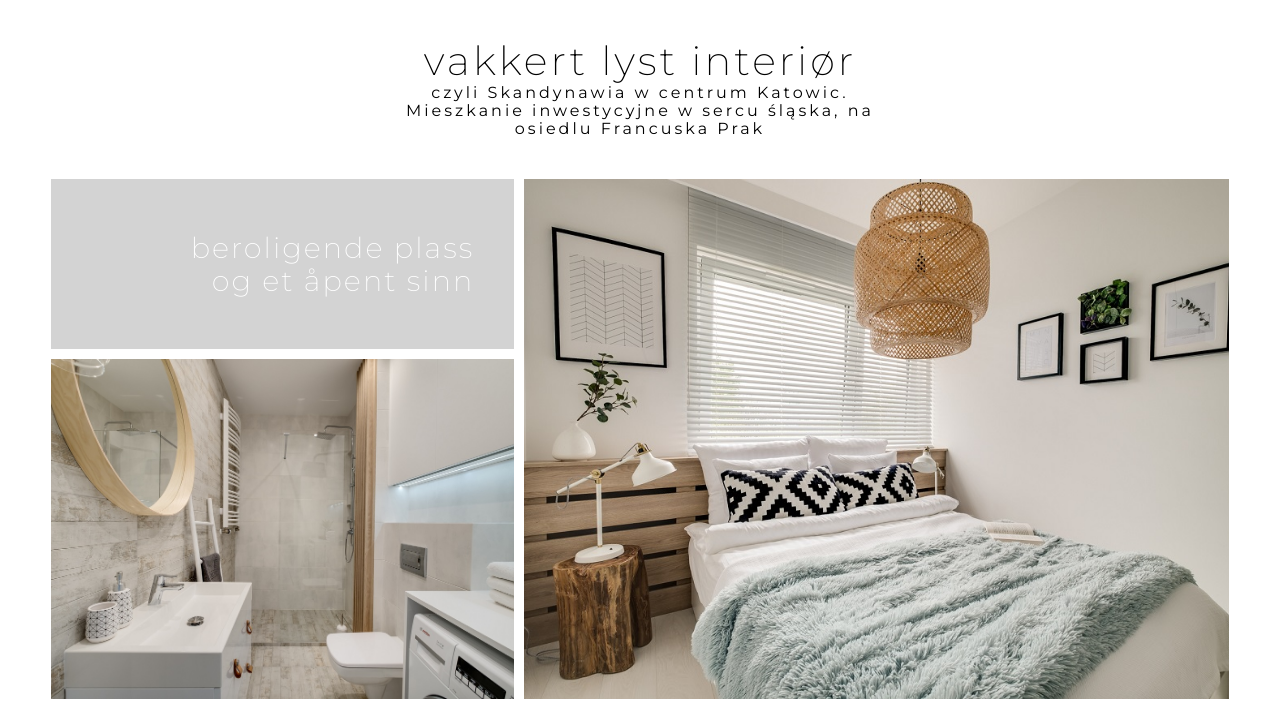
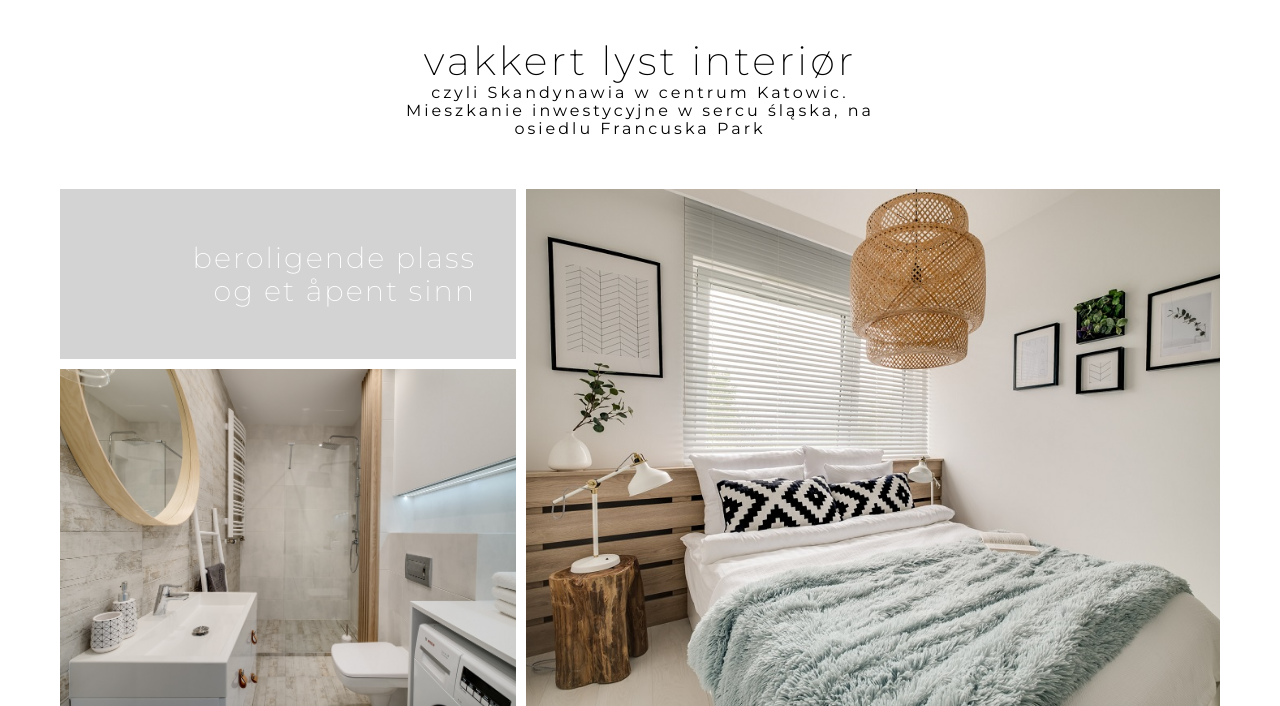
Before and after one commit to BarSi1986/k-arte-project, a Gatsby site: page /portfolio in a window 1280 px wide. Shown: the part 2520-3226 px from the top of the page. Built offline with nearby package versions, Linux system fonts and the light colour scheme; Gatsby itself is replaced by a stand-in of ours.

Commit message:
portfolio secion ui changes 1

```diff
--- a/src/components/section_components/SectionScandinavia.js
+++ b/src/components/section_components/SectionScandinavia.js
@@ -10,7 +10,6 @@ import ScrollContainer from "react-indiana-drag-scroll";
 const PortfolioWrapper = styled.div`
   width: 100%;
   position: relative;
-
   transition: 1s ${props => props.theme.transitions.cubic_front};
     &.blurred{
         transform: translateX(-35px);
@@ -40,6 +39,9 @@ const DekorialoveSection = styled.div`
   display: flex;
   flex-direction: column;
   align-items: center;
+  @media (max-width: 750px){
+
+  }
 `
 const DekorialoveHero = styled.div`
   width: 100%;
@@ -70,7 +72,9 @@ const ScandiTitle = styled.div`
   @media (max-width: 750px) {
     padding: 20px 20px;
     width: 100%;
+    text-align: left;
     div{
+
       p{
         letter-spacing: 1px;
         font-size: 1em;
@@ -99,6 +103,7 @@ const ScandiGrid = styled.div`
   "h h i";
   margin-bottom: 50px;
     @media (max-width: 750px) {
+
         width: 400%;
         grid-template-columns: 2fr 1fr 1fr 1fr 1fr 2fr 1fr 1fr 1fr;
         grid-template-rows: 2fr 1fr;
@@ -107,6 +112,14 @@ const ScandiGrid = styled.div`
         "a h h h f g i i i";
       }
 `
+
+const ScWrapper = styled.div`
+  width: 100vw;
+  overflow: hidden;
+  padding: 10px;
+`
+
+
 const GridItem = styled.div`
   min-height: 170px;
   position: relative;
@@ -226,9 +239,10 @@ const SectionScandinavia = () => {
         <ScandiTitle>
           <div>
             <p>vakkert lyst interiør</p>
-            <p>czyli Skandynawia w centrum Katowic. Mieszkanie inwestycyjne w sercu śląska, na osiedlu Francuska Prak</p>
+            <p>czyli Skandynawia w centrum Katowic. Mieszkanie inwestycyjne w sercu śląska, na osiedlu Francuska Park</p>
           </div>
         </ScandiTitle>
+        <ScWrapper>
           <ScrollContainer className="scroll-container">
             <ScandiGrid>
               <GridItem>
@@ -276,7 +290,7 @@ const SectionScandinavia = () => {
               </GridItem>
             </ScandiGrid>
           </ScrollContainer>
-
+        </ScWrapper>
       </DekorialoveSection>
     </PortfolioWrapper>
   )
```
Lines whose indentation alone changed are shown as unchanged.
